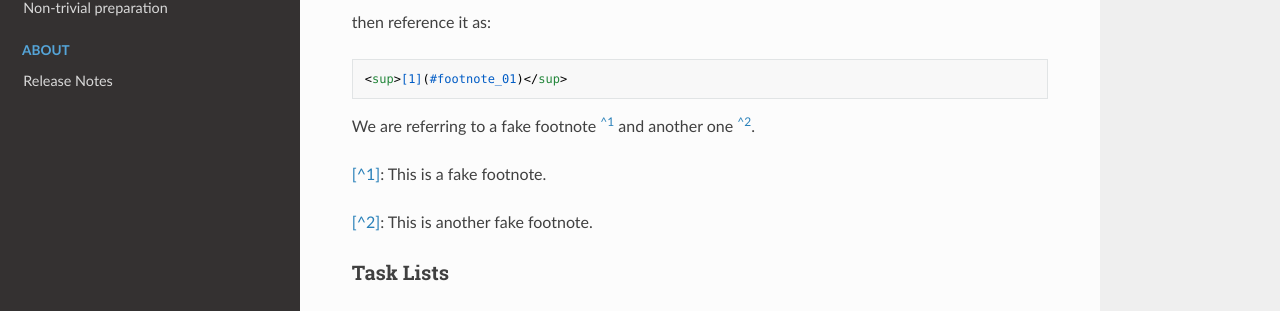
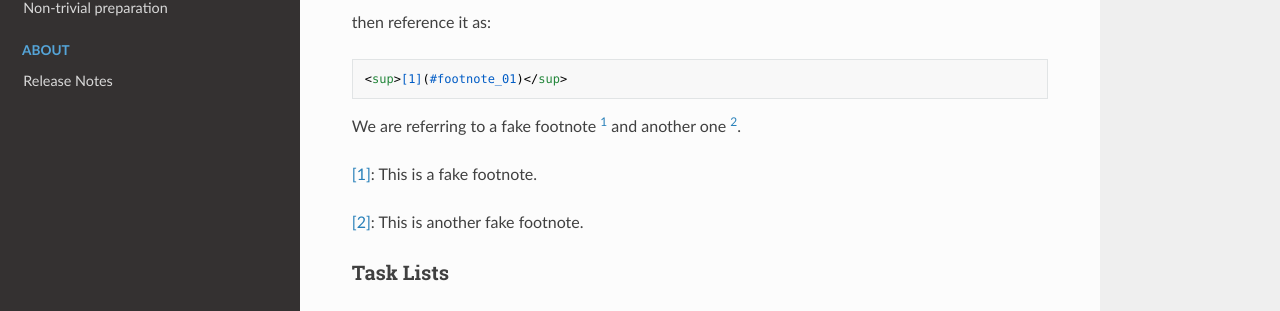
Before and after one commit to admiralrua/Algorithms-illustrated-by-Python, an MkDocs documentation site: the page built from docs/day_000.md, in a window 1280 px wide and 900 px high, scrolled down 1577 px. Shown: the part 144-455 px from the top of the window. Built offline with MkDocs 1.6.1, drawn with Linux system fonts in a browser that asks for light colours; nearby versions of some CDN libraries; old or Windows-style settings are respelled for this version of MkDocs.

Commit message:
Update day_000.md

````diff
--- a/docs/day_000.md
+++ b/docs/day_000.md
@@ -61,11 +61,11 @@ then reference it as:
 ```
 <sup>[1](#footnote_01)</sup>
 ```
-We are referring to a fake footnote <sup>[^1](#fn_01)</sup> and another one <sup>[^2](#fn_02)</sup>.
+We are referring to a fake footnote <sup>[1](#fn_01)</sup> and another one <sup>[2](#fn_02)</sup>.
 
-<a name="fn_01">[^1]</a>: This is a fake footnote.
+<a name="fn_01">[1]</a>: This is a fake footnote.
 
-<a name="fn_02">[^2]</a>: This is another fake footnote.
+<a name="fn_02">[2]</a>: This is another fake footnote.
 
 
 ### Task Lists
````
